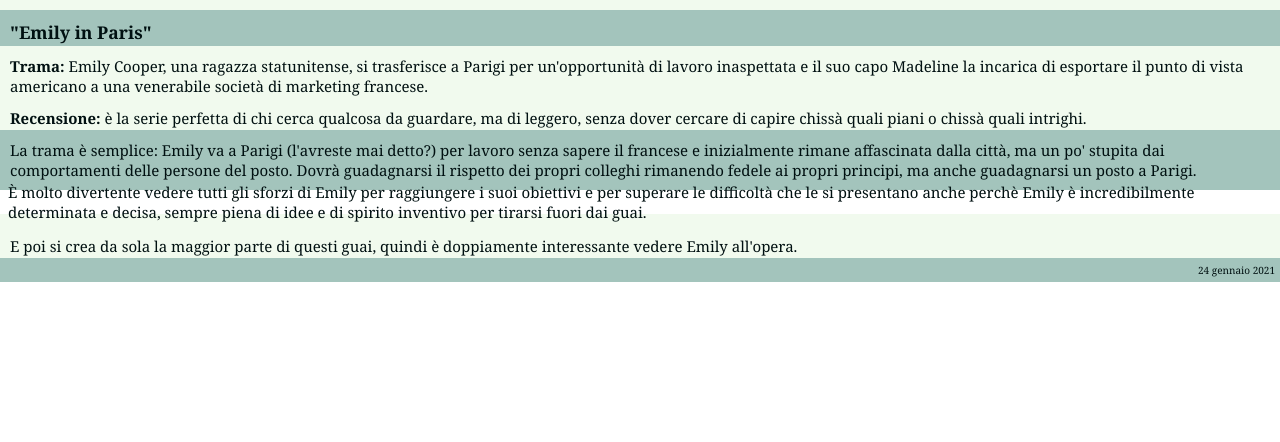
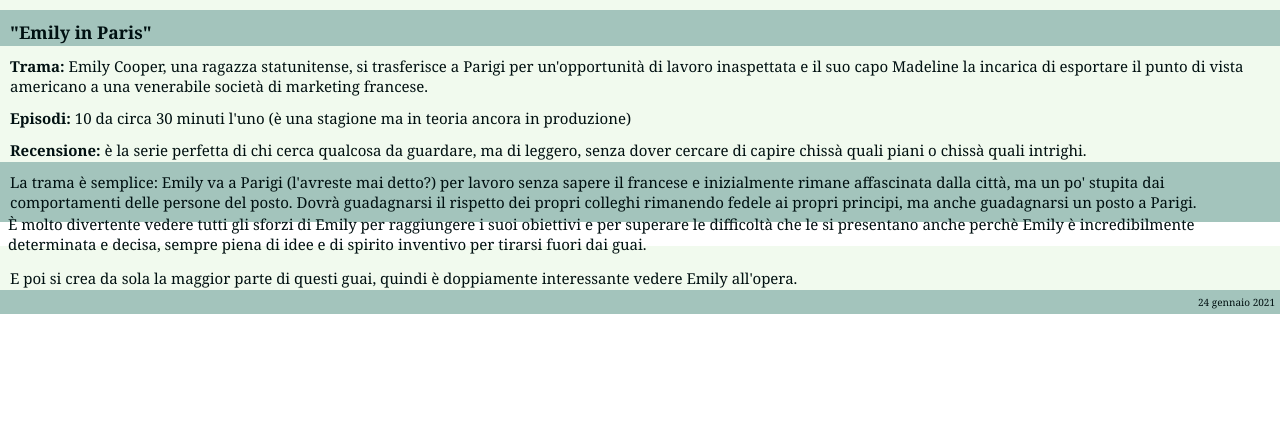
Before and after one commit to just-a-booklover/just-a-bookworm.github.io-film-emilyinparis, a plain HTML site: page index.html in a window 1280 px wide. Shown: the part 131-573 px from the top of the page. Drawn offline with Linux system fonts and the light colour scheme; grey boxes are pictures that could not be loaded.

Commit message:
Update index.html

```diff
--- a/index.html
+++ b/index.html
@@ -111,6 +111,8 @@
          <p><strong>Trama: </strong>Emily Cooper, una ragazza statunitense, si trasferisce a Parigi per un'opportunità di lavoro inaspettata e il suo capo Madeline la incarica di esportare il punto di vista americano a una venerabile società di marketing francese.
          </p>
 
+        <p><strong>Episodi: </strong>10 da circa 30 minuti l'uno (è una stagione ma in teoria ancora in produzione)</p>
+
          <p><strong>Recensione: </strong>è la serie perfetta di chi cerca qualcosa da guardare, ma di leggero, senza dover cercare di capire chissà quali piani o chissà quali intrighi.
 <p id="importante">La trama è semplice: Emily va a Parigi (l'avreste mai detto?) per lavoro senza sapere il francese e inizialmente rimane affascinata dalla città, ma un po' stupita dai comportamenti delle persone del posto. Dovrà guadagnarsi il rispetto dei propri colleghi rimanendo fedele ai propri principi, ma anche guadagnarsi un posto a Parigi.</p>
 È molto divertente vedere tutti gli sforzi di Emily per raggiungere i suoi obiettivi e per superare le difficoltà che le si presentano anche perchè Emily è incredibilmente determinata e decisa, sempre piena di idee e di spirito inventivo per tirarsi fuori dai guai.</p>
```
